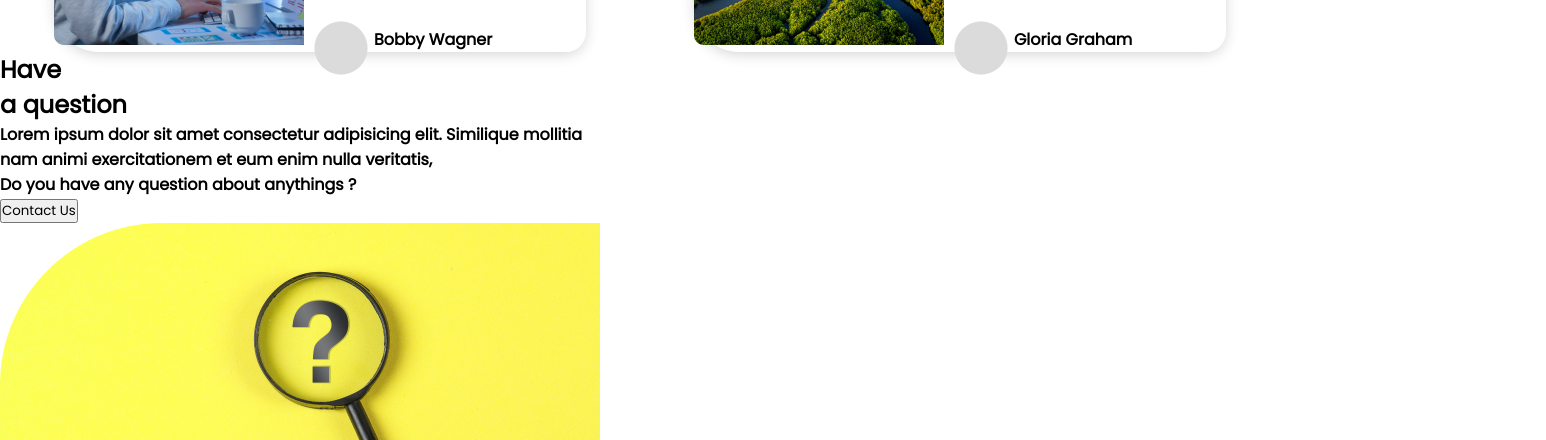
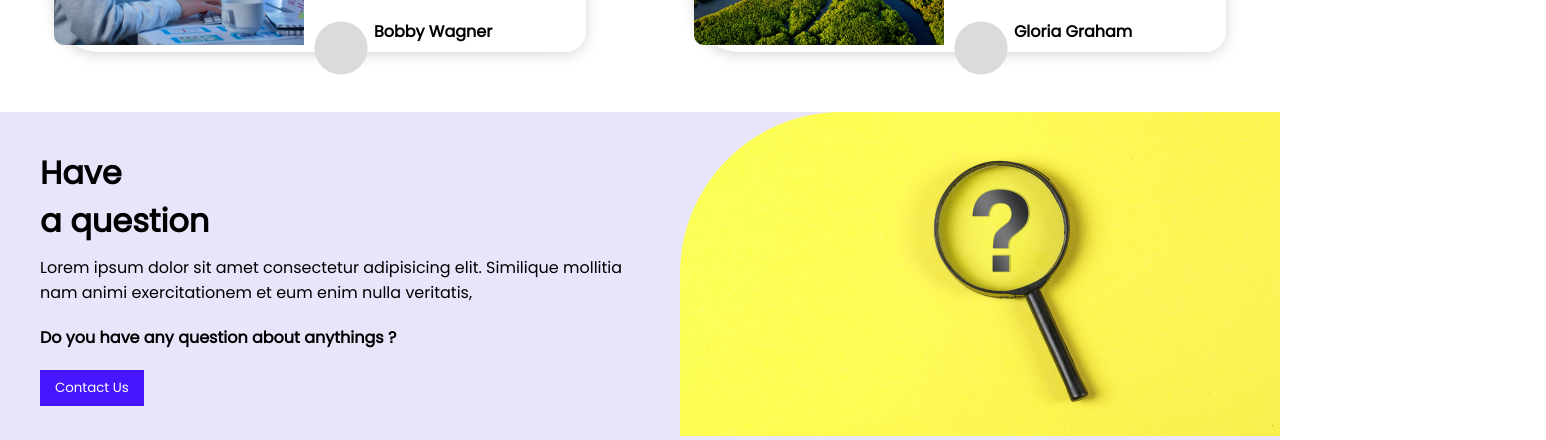
Before and after one commit to prateek-budhiraja/dev-landing, a plain HTML site: page index.html in a window 1280 px wide. Shown: the part 1358-1798 px from the top of the page, 1546 px wide, since content can reach past the window. Drawn offline with Linux system fonts and the light colour scheme.

Commit message:
styles for faq section

```diff
--- a/index.html
+++ b/index.html
@@ -147,7 +147,8 @@
   <div class="faq-section">
     <div class="faq-content">
       <h2>Have <br> a question</h2>
-      <h4>Lorem ipsum dolor sit amet consectetur adipisicing elit. Similique mollitia <br>nam animi exercitationem et
+      <h4 class="lorem">Lorem ipsum dolor sit amet consectetur adipisicing elit. Similique mollitia <br>nam animi
+        exercitationem et
         eum enim nulla veritatis,</h4>
       <h4>Do you have any question about anythings ?</h4>
 
--- a/style.css
+++ b/style.css
@@ -148,8 +148,47 @@ header div:last-child {
 }
 
 .blog-card .blog-author {
-  width: 100%;
+  width: 50%;
   position: absolute;
-  bottom: 0;
+  bottom: 4px;
   left: 160px;
 }
+
+/* FAQ */
+.faq-section {
+  display: flex;
+  margin-top: 60px;
+  /* padding: 50px 40px; */
+  background-color: #e8e5fa;
+  position: relative;
+  min-height: 30vh;
+  justify-content: space-between;
+  align-items: center;
+}
+
+.faq-section .faq-content {
+  padding: 10px 40px;
+}
+
+.faq-section .faq-content h2 {
+  font-size: 2rem;
+  margin-bottom: 10px;
+}
+
+.faq-content h4.lorem {
+  font-weight: 200;
+  margin-bottom: 20px;
+}
+
+.faq-section .faq-image img {
+  height: 100%;
+  width: 100%;
+}
+
+.faq-section button {
+  margin-top: 20px;
+  padding: 8px 15px;
+  border: 0;
+  color: #fff;
+  background-color: #4617FE;
+}
```
